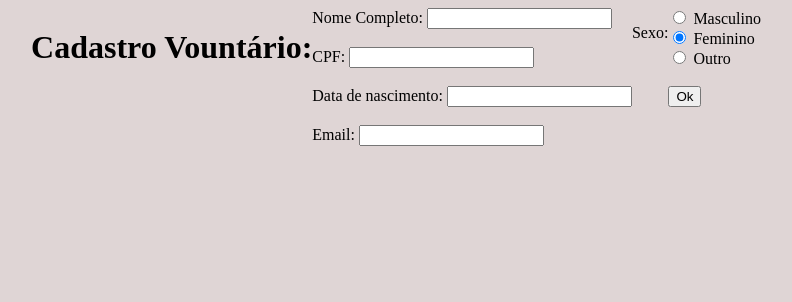
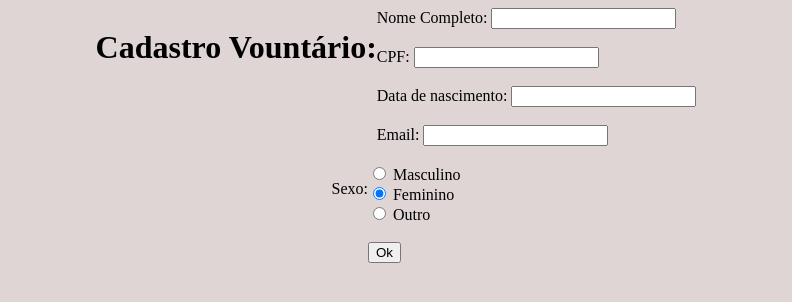
Before and after one commit to ReforcOnline/reforconline.github.io, a plain HTML site: page cadastroVoluntario.html in a window 1280 px wide. Shown: the whole page, without its empty margins (252-1044 px from the left). Drawn offline with Linux system fonts and the light colour scheme.

Commit message:
Update cadastroVoluntario.html

```diff
--- a/cadastroVoluntario.html
+++ b/cadastroVoluntario.html
@@ -20,7 +20,8 @@
   <label for="lname">Email: </label>
   <input type="text" id="lname" name="lname"><br><br>
 </form>
-
+</div>
+<div class="divCadastro">
 <p>Sexo:</p>
 <form action="/action_page.php" method="get">
   <input type="radio" id="male" name="gender" value="masculino">
```
